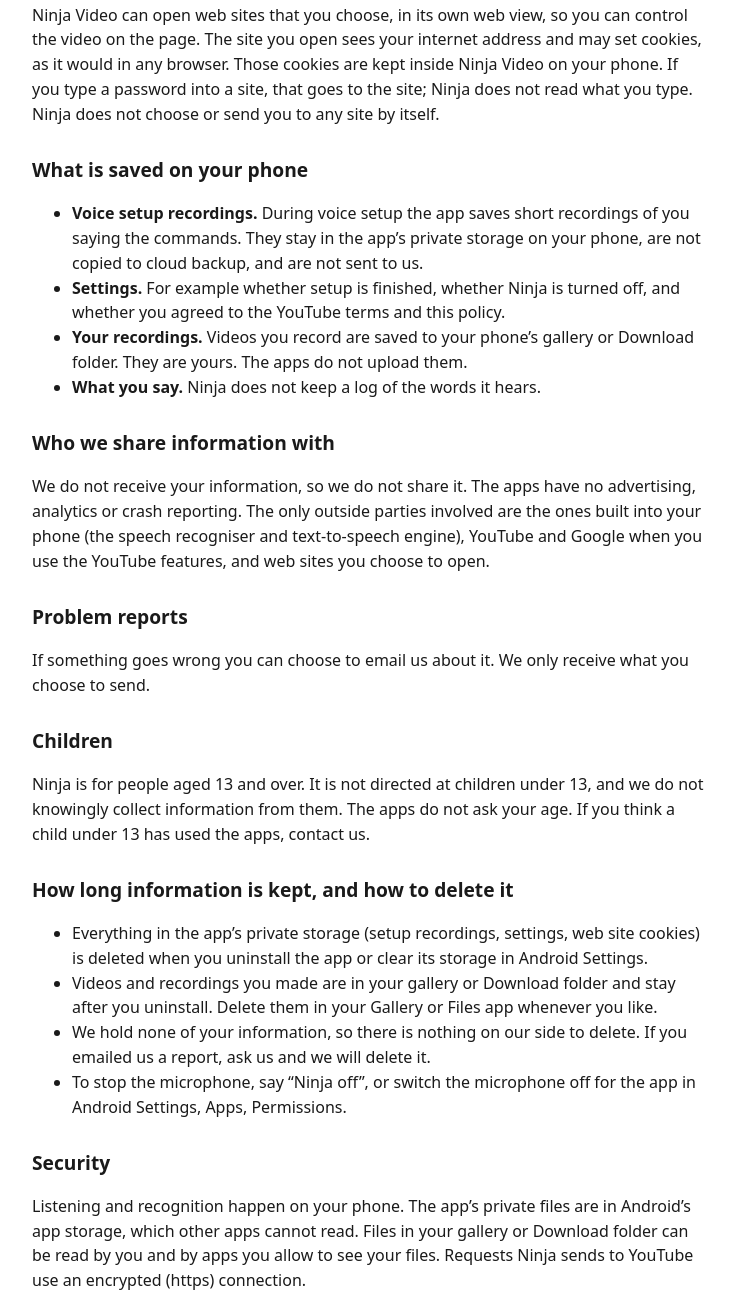
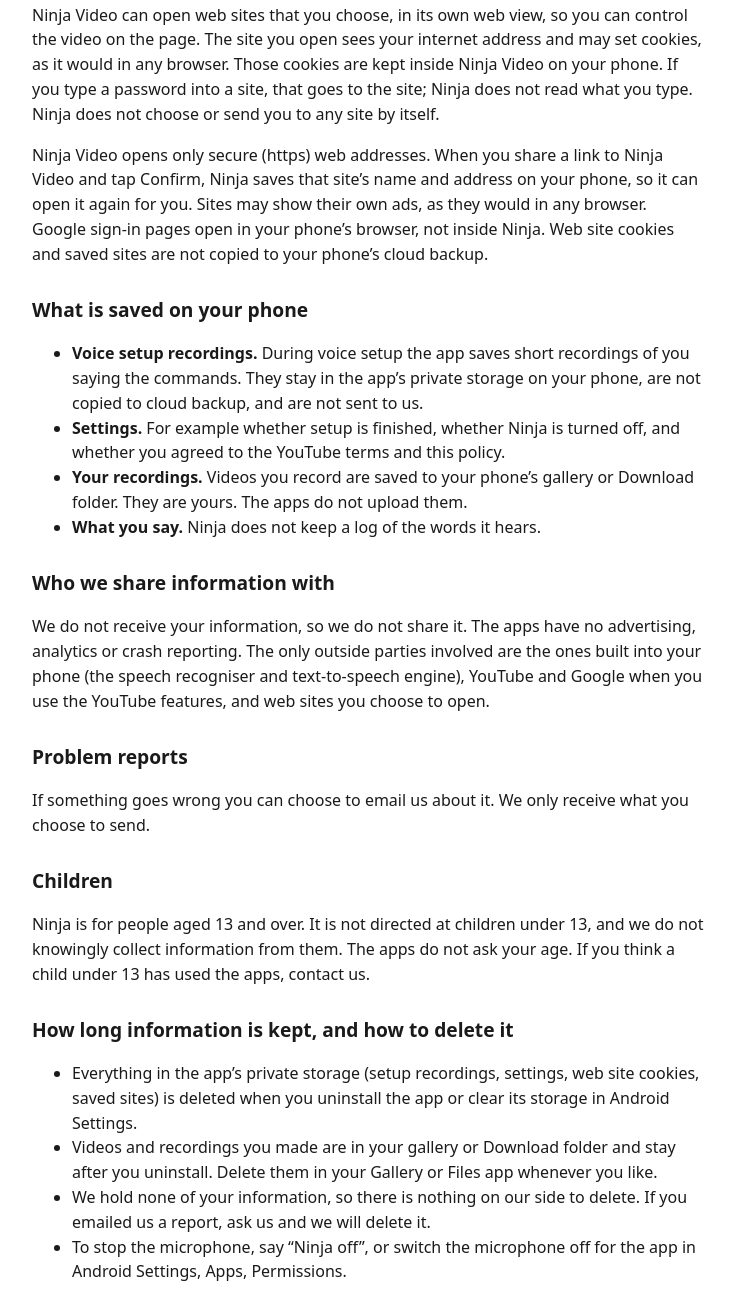
Before and after one commit to mmvninjuz/mmvninjuz.github.io, a plain HTML site: page privacy.html in a window 1280 px wide. Shown: the part 2218-3508 px from the top of the page, without its empty margins (272-1007 px from the left). Drawn offline with Linux system fonts and the light colour scheme.

Commit message:
Privacy: https only, saved sites, sign-in in the browser, out of backup
Ninja Video browser parcel 2 proven on the phone 27 Nov 2026 21:27.

Co-Authored-By: Claude Opus 5.5 <noreply@anthropic.com>
Claude-Session: https://claude.ai/code/session_01BaQdLfdL9Ua6xZ7cdF3jGm

```diff
--- a/privacy.html
+++ b/privacy.html
@@ -64,6 +64,7 @@ footer{border-top:1px solid #ddd;color:#444}
 
 <h2>Web sites</h2>
 <p>Ninja Video can open web sites that you choose, in its own web view, so you can control the video on the page. The site you open sees your internet address and may set cookies, as it would in any browser. Those cookies are kept inside Ninja Video on your phone. If you type a password into a site, that goes to the site; Ninja does not read what you type. Ninja does not choose or send you to any site by itself.</p>
+<p>Ninja Video opens only secure (https) web addresses. When you share a link to Ninja Video and tap Confirm, Ninja saves that site&rsquo;s name and address on your phone, so it can open it again for you. Sites may show their own ads, as they would in any browser. Google sign-in pages open in your phone&rsquo;s browser, not inside Ninja. Web site cookies and saved sites are not copied to your phone&rsquo;s cloud backup.</p>
 
 <h2>What is saved on your phone</h2>
 <ul>
@@ -84,7 +85,7 @@ footer{border-top:1px solid #ddd;color:#444}
 
 <h2>How long information is kept, and how to delete it</h2>
 <ul>
-<li>Everything in the app&rsquo;s private storage (setup recordings, settings, web site cookies) is deleted when you uninstall the app or clear its storage in Android Settings.</li>
+<li>Everything in the app&rsquo;s private storage (setup recordings, settings, web site cookies, saved sites) is deleted when you uninstall the app or clear its storage in Android Settings.</li>
 <li>Videos and recordings you made are in your gallery or Download folder and stay after you uninstall. Delete them in your Gallery or Files app whenever you like.</li>
 <li>We hold none of your information, so there is nothing on our side to delete. If you emailed us a report, ask us and we will delete it.</li>
 <li>To stop the microphone, say &ldquo;Ninja off&rdquo;, or switch the microphone off for the app in Android Settings, Apps, Permissions.</li>
```
